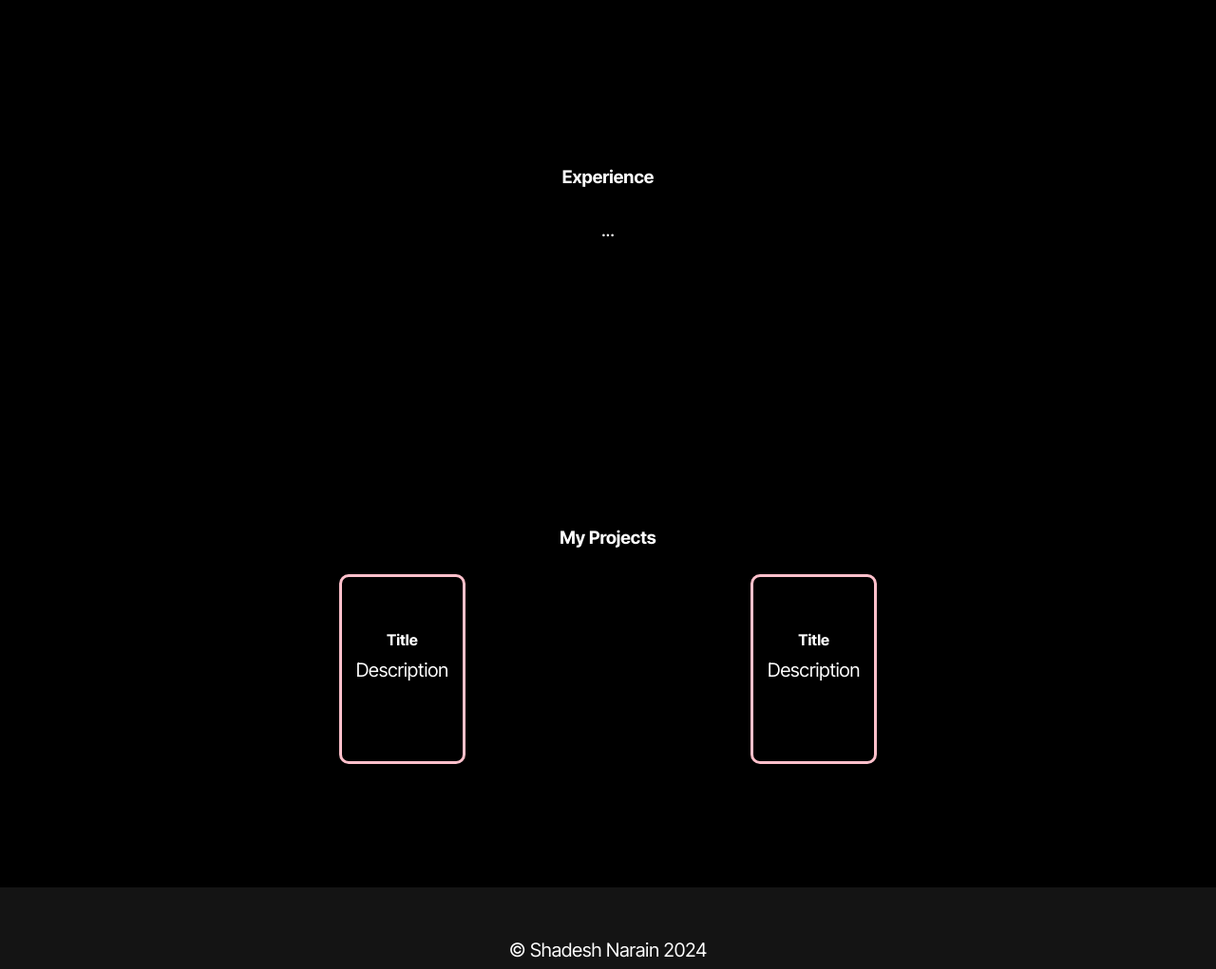
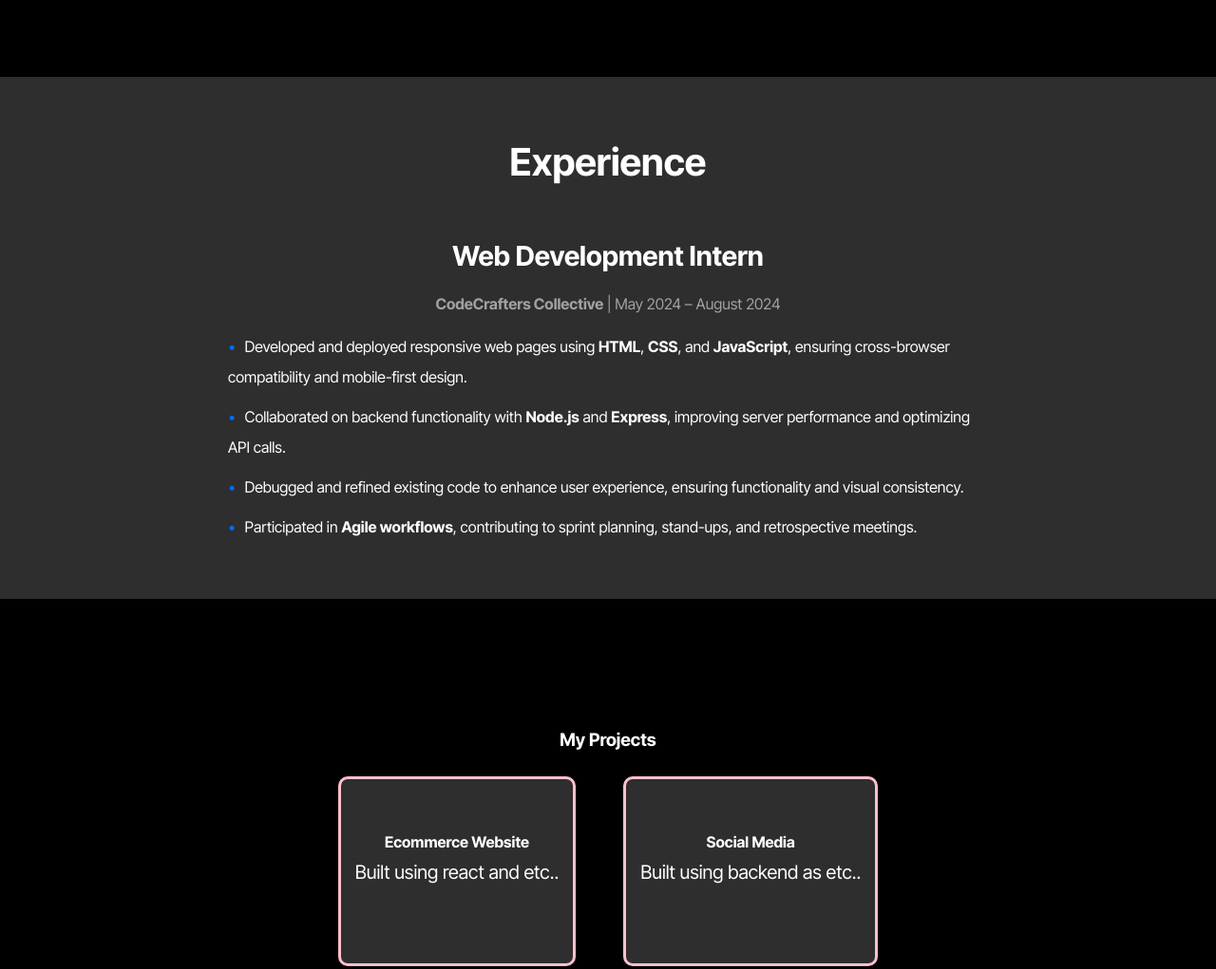
Before and after one commit to shn0/shn0.github.io, a plain HTML site: page index.html in a window 1280 px wide. Shown: the part 1360-2381 px from the top of the page at 95% size. Drawn offline with Linux system fonts and the light colour scheme.

Commit message:
added experience and used chatgpt to explain certain things

```diff
--- a/css/styles.css
+++ b/css/styles.css
@@ -110,6 +110,10 @@ nav ul li a {
   padding: 0 15px; /* Add space on the sides */
 }
 
+#about h3 {
+  font-size: 2.5rem;
+}
+
 #exp {
   padding: 130px;
 
@@ -118,12 +122,15 @@ nav ul li a {
   padding: 50px 0;
   border-radius: 10px;
   border: solid pink;
+  background-color:#2e2e2e;
 }
+
+
 
 .items {
   display: flex;
   justify-content: center;
-  gap: 300px;
+  gap: 50px;
 }
 
 #projects {
@@ -209,3 +216,46 @@ p {
   margin: 0 auto 1.5em; /* Center-align the paragraph */
   padding: 0 15px; /* Add slight padding to avoid edge hugging */
 }
+
+#exp {
+  padding: 50px 20px;
+  background-color:#2e2e2e;
+  color: white;
+}
+#exp h3 {
+  font-size: 2.5rem;
+  text-align: center;
+  margin-bottom: 30px;
+}
+.experience-container {
+max-width: 800px;
+margin: 0 auto;
+}
+
+.experience-item h4 {
+  font-size: 1.8rem;
+  margin-bottom: 10px;
+}
+
+.experience-item p {
+  font-size: 1rem;
+  color: #a1a1a1;
+  margin-bottom: 15px;
+}
+
+.experience-item ul {
+  list-style: none;
+  padding-left: 0;
+}
+
+.experience-item ul li {
+  font-size: 1rem;
+  margin-bottom: 10px;
+  text-align: left;
+}
+
+.experience-item ul li::before {
+  content: "•";
+  color: #006cff;
+  margin-right: 10px;
+}
--- a/index.html
+++ b/index.html
@@ -54,9 +54,21 @@
 
   </section>
 
-<section id="exp">
-  <h3 class="titles">Experience</h3>
-  <p>...</p>
+  <section id="exp">
+    <h3>Experience</h3>
+    <div class="experience-container">
+      <div class="experience-item">
+        <h4>Web Development Intern</h4>
+        <p><strong>CodeCrafters Collective</strong> | May 2024 – August 2024</p>
+        <ul>
+          <li>Developed and deployed responsive web pages using <strong>HTML</strong>, <strong>CSS</strong>, and <strong>JavaScript</strong>, ensuring cross-browser compatibility and mobile-first design.</li>
+          <li>Collaborated on backend functionality with <strong>Node.js</strong> and <strong>Express</strong>, improving server performance and optimizing API calls.</li>
+          <li>Debugged and refined existing code to enhance user experience, ensuring functionality and visual consistency.</li>
+          <li>Participated in <strong>Agile workflows</strong>, contributing to sprint planning, stand-ups, and retrospective meetings.</li>
+        </ul>
+      </div>
+    </div>
+  </section>
 
 </section>
 
@@ -64,12 +76,12 @@
 <h3 class="titles">My Projects</h3>
 <div class="items">
 <div class="item">
-  <h4>Title</h4>
-  <p>Description</p>
+  <h4>Ecommerce Website</h4>
+  <p>Built using react and etc..</p>
 </div>
 <div class="item">
-  <h4>Title</h4>
-  <p>Description</p>
+  <h4>Social Media</h4>
+  <p>Built using backend as etc..</p>
 </div>
 </div>
 </section>
```
